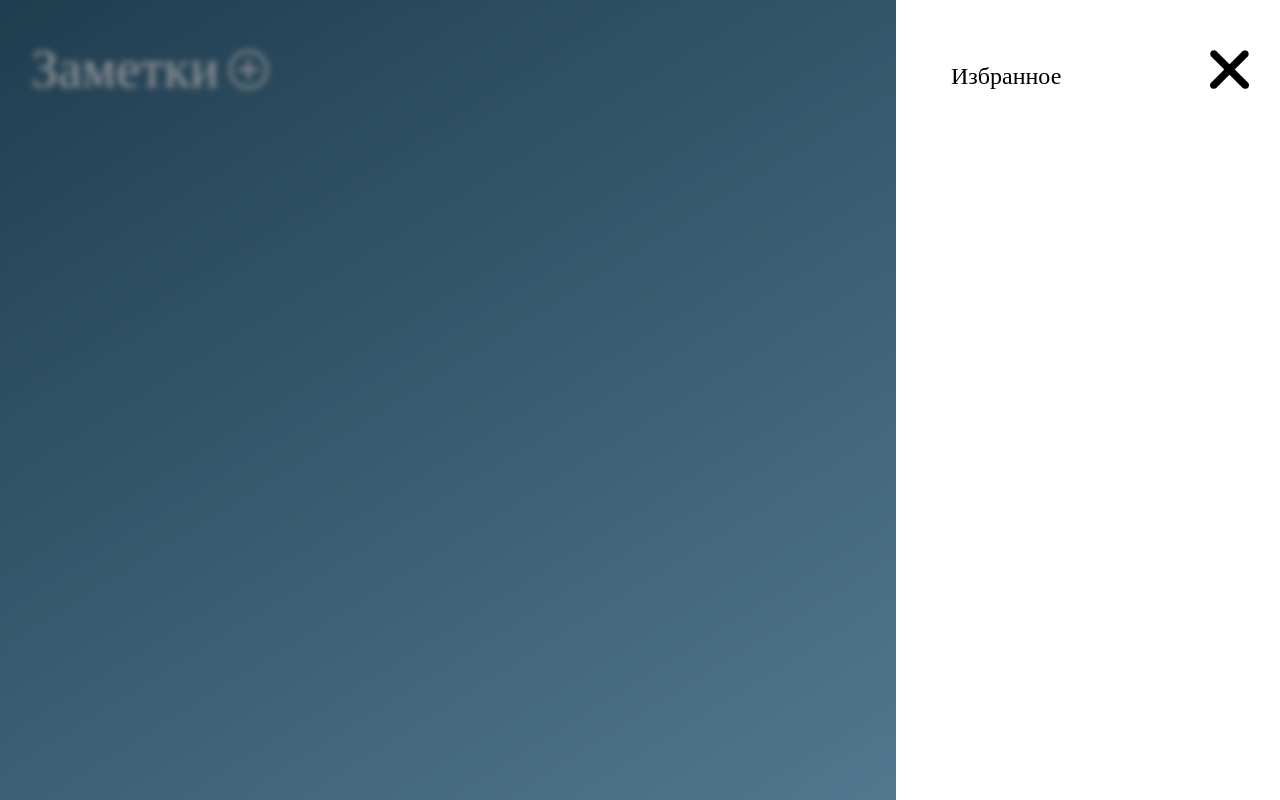
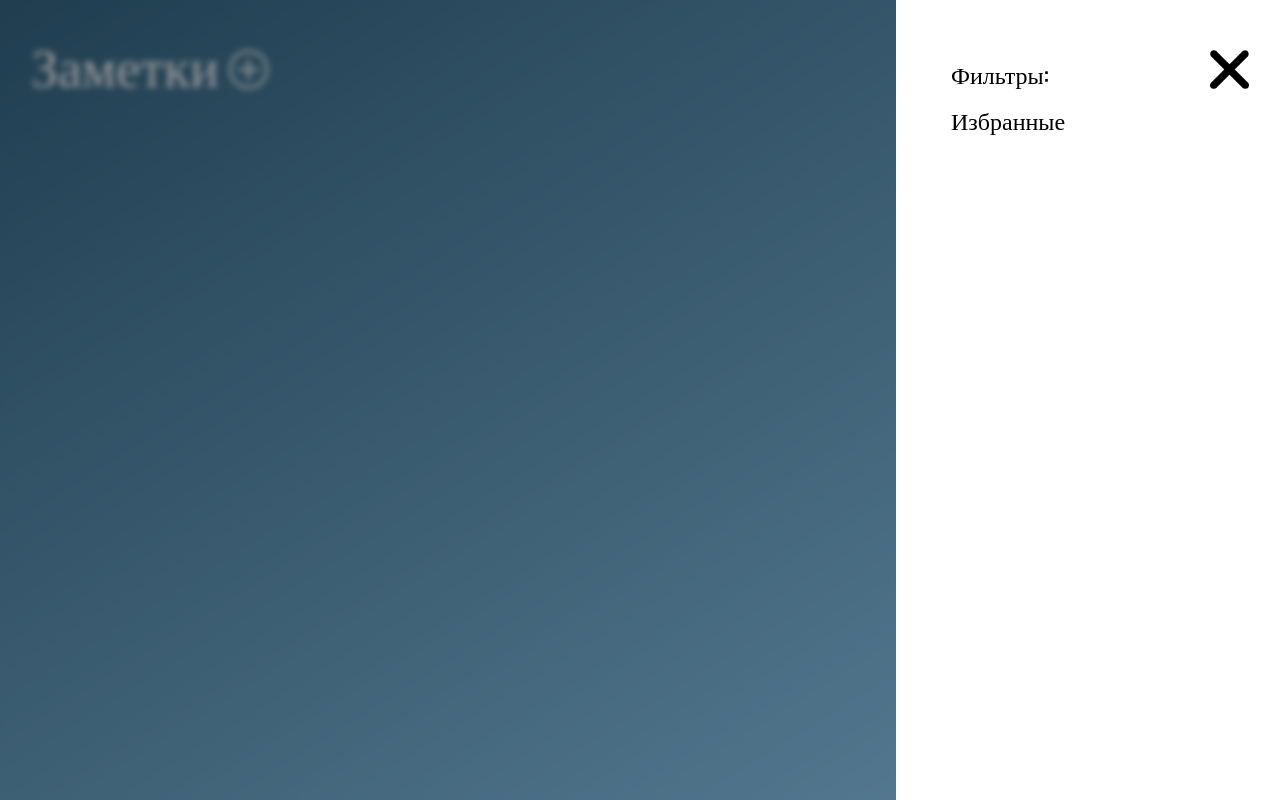
Before and after one commit to waveafterwave69/notes, a plain HTML site: page index.html in a window 1280 px wide. Both pictures are taken after a click on the button 1229 px from the left and 69 px from the top of the page. Drawn offline with nearby package versions, Linux system fonts and the light colour scheme.

Commit message:
fix menu bug

```diff
--- a/index.html
+++ b/index.html
@@ -24,10 +24,11 @@
                     <button class="menu-btn open"><img src="./img/menu.png" alt="" class="menu-btn-img"></button>
                     <div class="menu-content hidden">
                         <ul class="menu-list">
+                            <p class="filters">Фильтры:</p>
                             <li class="list-item">
                                 <button class="fav yes">
                                     <!-- <img src="./img/check.png" alt=""> -->
-                                    <p>Избранное</p>
+                                    <p class="fav-text">Избранные</p>
                                 </button>
                             </li>
                         </ul>
--- a/js/main.js
+++ b/js/main.js
@@ -59,6 +59,11 @@ function attachEventListeners(noteElement) {
             if (!star.classList.contains('star-yes')) {
                 noteElement.classList.toggle('hidden')
             }
+            star.addEventListener('click', function () {
+                if (!favBtn.classList.contains('star-yes')) {
+                    noteElement.classList.toggle('hidden')
+                }
+            })
         })
     })
 
--- a/scss/style.scss
+++ b/scss/style.scss
@@ -171,7 +171,13 @@ body {
 }
 
 .red {
+    // border-bottom: 1px solid red;
     color: red;
+}
+
+.filters {
+    margin-bottom: 10px;
+    color: black;
 }
 
 .overlay {
```
Also changed, not shown: css/style.css.
